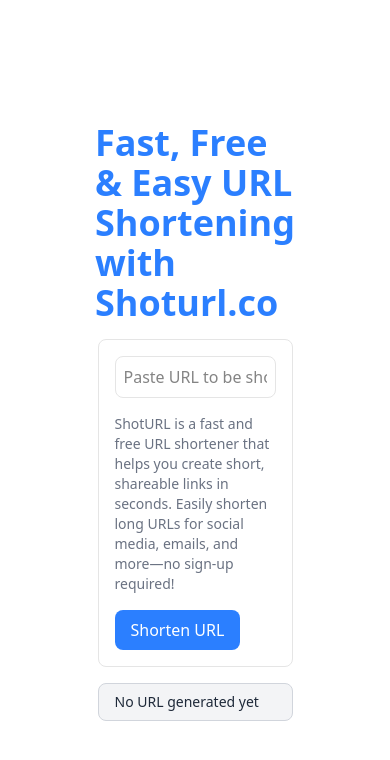
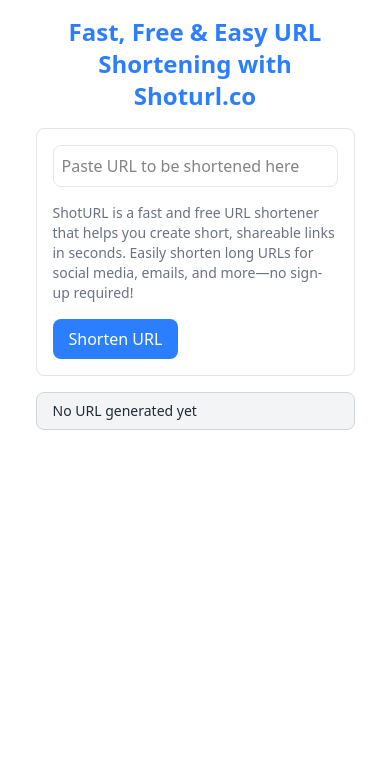
Before and after one commit to tunjiaramide/shortify-frontend-url-shortner, a Next.js app: page / in a window 390 px wide. Shown: the top 760 px of the page. Built offline with nearby package versions, Linux system fonts and the light colour scheme; no server answers.

Commit message:
Added analytics and fxed mobile responsiveness

```diff
--- a/app/layout.tsx
+++ b/app/layout.tsx
@@ -1,4 +1,5 @@
 import type { Metadata } from "next";
+import Script from "next/script";
 import "./globals.css";
 
 export const metadata: Metadata = {
@@ -13,6 +14,21 @@
 }>) {
   return (
     <html lang="en">
+      <head>
+        <Script
+          src="https://www.googletagmanager.com/gtag/js?id=G-GJYYL87RQ1"
+          strategy="afterInteractive"
+          />
+        <Script id="google-analytics" strategy="afterInteractive">
+          {`
+            window.dataLayer = window.dataLayer || [];
+            function gtag(){dataLayer.push(arguments);}
+            gtag('js', new Date());
+
+            gtag('config', 'G-GJYYL87RQ1');
+          `}
+        </Script>
+      </head>
       <body>
         {children}
       </body>
--- a/app/page.tsx
+++ b/app/page.tsx
@@ -13,8 +13,11 @@
   const [shortenedURL, setShortenedURL] = useState<ShortenedURLType | null>(null);
 
   return (
-    <div className="w-1/2 h-screen flex flex-col mx-auto items-center justify-center">
-      <h1 className="mb-4 text-4xl text-blue-500 font-bold">Fast, Free & Easy URL Shortening with Shoturl.co</h1>
+    <div className="w-full max-w-[90%] sm:max-w-[75%] md:max-w-1/2 mx-auto items-center p-4
+      md:h-screen md:flex md:flex-col md:justify-center">
+      <h1 className="mb-4 text-2xl sm:text-3xl md:text-4xl text-blue-500 font-bold text-center">
+        Fast, Free & Easy URL Shortening with Shoturl.co
+      </h1>
       <ShortenedURL urlShortened={setShortenedURL} />
       <UrlShortened urlShortened={shortenedURL} />
     </div>
```
